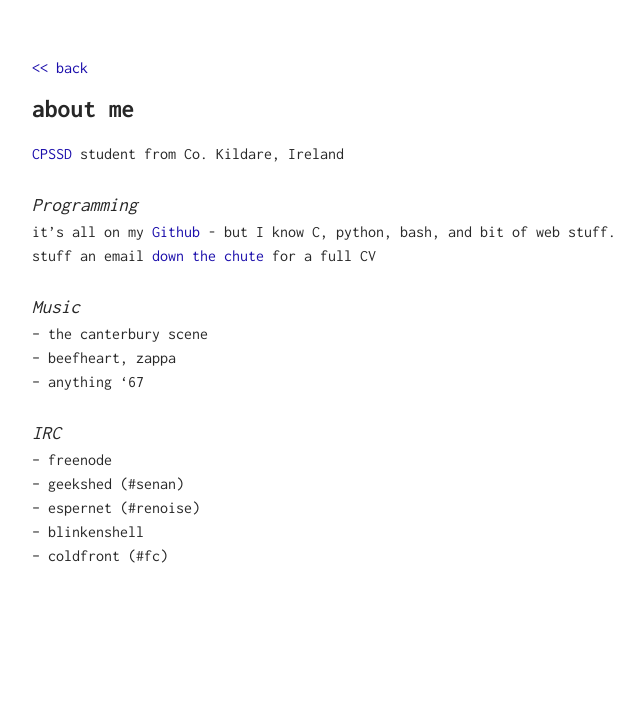
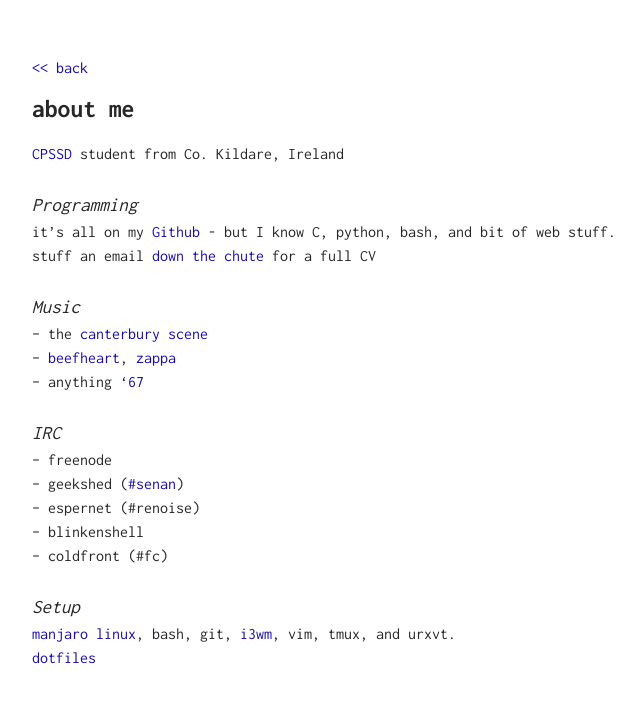
Before and after one commit to sentriz/xyz, a Jekyll site: the page built from about/index.md, in a window 1280 px wide. Shown: the top 703 px of the page, without its empty margins (308-951 px from the left). Built offline with Jekyll 4.4.1, drawn with Linux system fonts in a browser that asks for light colours.

Commit message:
update about me

```diff
--- a/about/index.md
+++ b/about/index.md
@@ -9,13 +9,17 @@ it's all on my [Github](https://github.com/sentriz) - but I know C, python, bash
 stuff an email [down the chute](mailto:senan@senan.xyz) for a full CV
 
 # Music
--- the canterbury scene
--- beefheart, zappa
--- anything '67
+-- the [canterbury scene](https://en.wikipedia.org/wiki/Canterbury_scene)
+-- [beefheart](http://open.spotify.com/album/0DFhGsFKG7G58cke33GlAh), [zappa](http://open.spotify.com/artist/6ra4GIOgCZQZMOaUECftGN)
+-- anything ['67](https://en.wikipedia.org/wiki/1967_in_music)
 
 # IRC
 -- freenode
--- geekshed (#senan)
+-- geekshed ([#senan](https://kiwiirc.com/client/irc.geekshed.net/?nick=username|?#senan))
 -- espernet (#renoise)
 -- blinkenshell
 -- coldfront (#fc)
+
+# Setup
+[manjaro linux](https://manjaro.github.io/), bash, git, [i3wm](https://i3wm.org/), vim, tmux, and urxvt.
+[dotfiles](https://github.com/sentriz/dotfiles)
```
